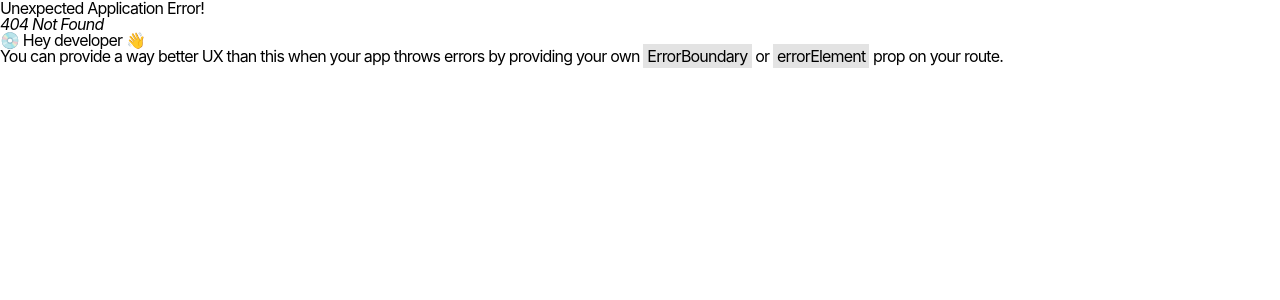
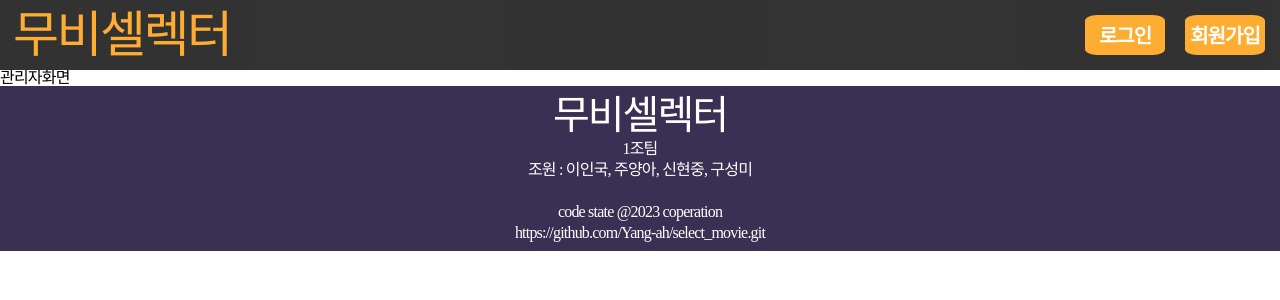
Before and after one commit to Yang-ah/select_movie, a React (Create React App) app: page /OB in a window 1280 px wide. Before the commit this address had no page. Shown: the top 300 px of the page. Built offline with nearby package versions, Linux system fonts and the light colour scheme.

Commit message:
add footer, OBPage, SearchPage

```diff
--- /dev/null
+++ b/src/components/Layout/footer.js
@@ -0,0 +1,19 @@
+import React from "react";
+import styles from "./footer.module.scss";
+
+
+const Footer = () => {
+  return (
+    <section className={styles.footerBody} >
+        <h1>무비셀렉터</h1>
+        <p>1조팀</p>
+        <p>조원 : 이인국, 주양아, 신현중, 구성미</p>
+        <br></br>
+        <p>code state @2023 coperation</p>
+        <a href="https://github.com/Yang-ah/select_movie.git">
+            https://github.com/Yang-ah/select_movie.git</a>
+    </section>
+  );
+};
+
+export default Footer;
--- /dev/null
+++ b/src/components/Layout/footer.module.scss
@@ -0,0 +1,19 @@
+@use "../../styles/constants" as c;
+
+.footerBody{
+    display: flex;
+    flex-direction: column;
+    justify-content: center;
+    align-items: center;
+    padding: 10px;
+    row-gap: 5px;
+    background-color: c.$C_FOOTER;
+    color: c.$C_WHITE;
+    >h1{
+        font-size: 40px;
+    }
+    >a{
+        color: c.$C_WHITE;
+        text-decoration-line: none ;
+    }
+}
--- a/src/components/Layout/header.js
+++ b/src/components/Layout/header.js
@@ -1,13 +1,9 @@
 import React from "react";
 import styles from "./header.module.scss";
 
-import { useNavigate, Link } from "react-router-dom";
+import {Link } from "react-router-dom";
 
 const Header = () => {
-  //MEMO: 경로를 이동할 때 사용
-
-
-
   return (
     <section className={styles.headerBody} >
         <Link to='/' style={{ textDecoration: "none" }}><div className={styles.headerLogo}>무비셀렉터</div></Link>
--- a/src/components/Layout/index.js
+++ b/src/components/Layout/index.js
@@ -1,4 +1,5 @@
 import { Outlet } from "react-router-dom";
+import Footer from "./footer";
 import Header from "./header";
 
 
@@ -10,6 +11,7 @@ const Layout = () => {
         <section >
           <Outlet />
         </section>
+        <Footer />
       </main>
     </div>
   );
--- a/src/pages/MyPage/index.js
+++ b/src/pages/MyPage/index.js
@@ -2,7 +2,7 @@
 const MyPage = () => {
     return (
       <section>
-        <div>회원가입 화면</div>
+        <div>마이페이지</div>
       </section>
     );
   };
--- /dev/null
+++ b/src/pages/OB/index.js
@@ -0,0 +1,9 @@
+const OBPage = () => {
+    return (
+      <section>
+        <div>관리자화면</div>
+      </section>
+    );
+  };
+
+  export default OBPage;
--- /dev/null
+++ b/src/pages/Search/index.js
@@ -0,0 +1,9 @@
+const SearchPage = () => {
+    return (
+      <section>
+        <div>검색페이지</div>
+      </section>
+    );
+  };
+
+  export default SearchPage;
--- a/src/pages/index.js
+++ b/src/pages/index.js
@@ -1,4 +1,6 @@
 export { default as HomePage } from "./Home";
-export { default as DetailPage} from "./Detail"
-export { default as MyPage} from "./MyPage"
+export { default as DetailPage} from "./Detail";
+export { default as MyPage} from "./MyPage";
+export { default as SearchPage} from "./Search";
+export { default as OBPage} from "./OB";
 export * from "./Auth";
--- a/src/router/index.js
+++ b/src/router/index.js
@@ -4,7 +4,7 @@ import {
   Route,
 } from "react-router-dom";
 import { Layout } from "../components";
-import { DetailPage, HomePage, MyPage } from "../pages";
+import { DetailPage, HomePage, MyPage, SearchPage, OBPage } from "../pages";
 import { LoginPage, RegisterPage } from "../pages/Auth";
 
 const route = (
@@ -16,6 +16,8 @@ const route = (
       <Route path="login" element={<LoginPage />} />
       <Route path="register" element={<RegisterPage />} />
     </Route>
+    <Route path="search" element={<SearchPage />} />
+    <Route path="OB" element={<OBPage />} />
   </Route>
 );
 
--- a/src/styles/constants/_colors.scss
+++ b/src/styles/constants/_colors.scss
@@ -1,11 +1,9 @@
-$C_BLUE : #3496ff;
+$C_LOGO : #ff9900;
 
-$C_YELLOW : #ffc107;
-
-$C_GREEN : #28a745;
-
-$C_RED : #dc3545;
-
+$C_ORANGE : #ff9900;
 $C_WHITE : #ffffff;
 
-$C_ORANGE : #ff9900;
+$C_BACKGROUND : #18122B;
+$C_FOOTER : #393053;
+$C_PURPLE1 : #443C68;
+$C_PURPLE2 : #635985;
```
